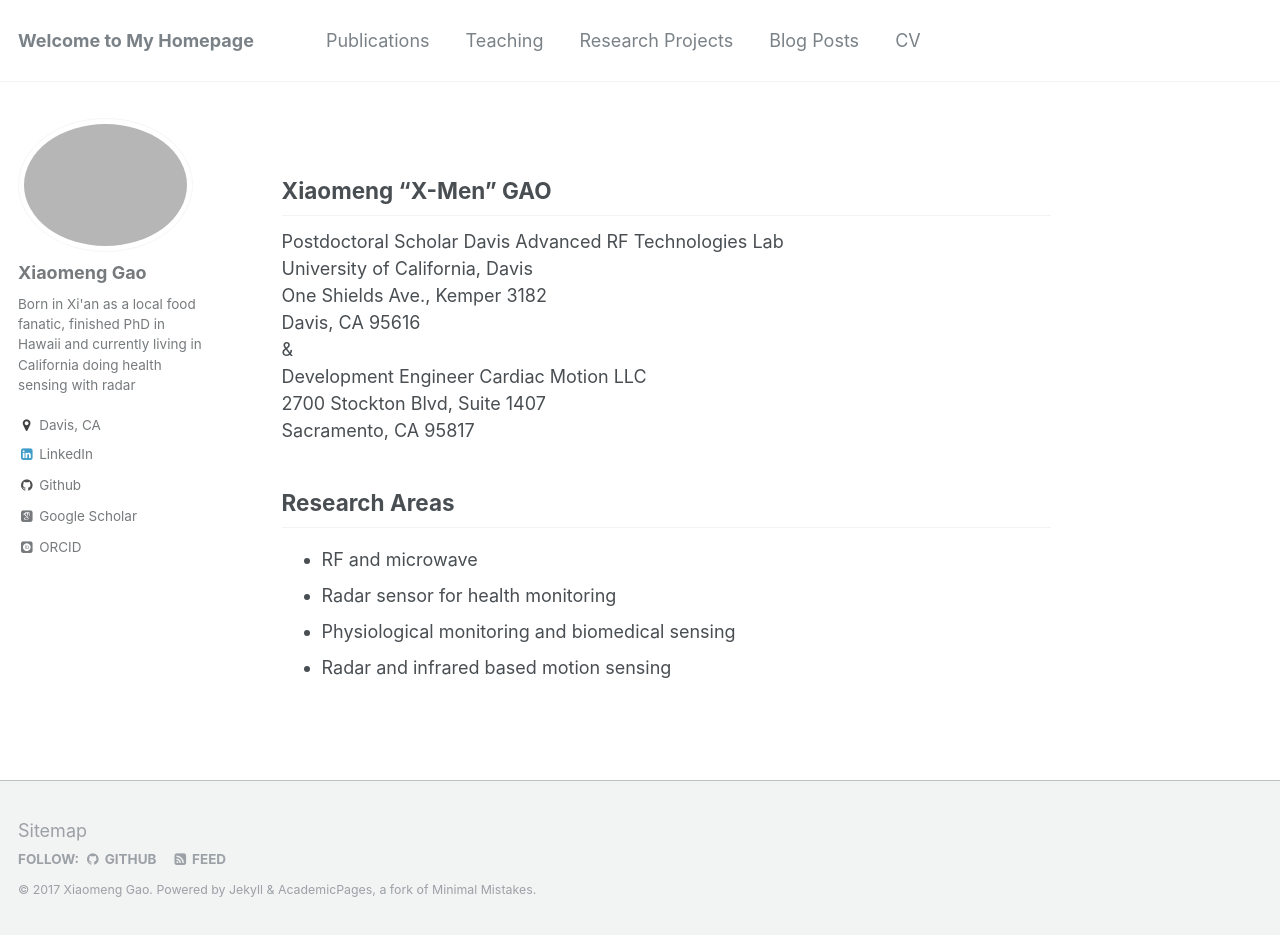
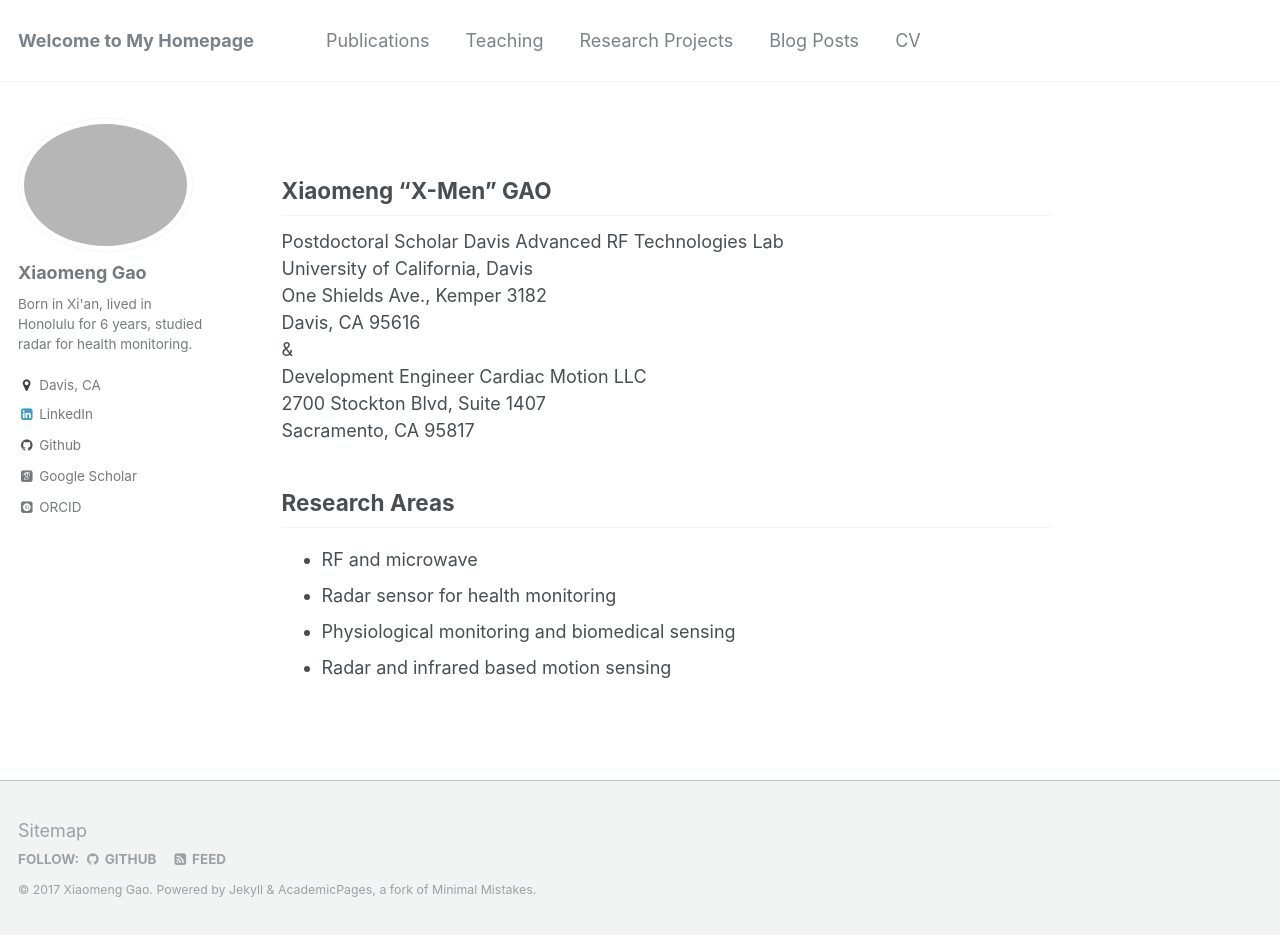
Before and after one commit to x-mengao/x-mengao.github.io, a Jekyll site: the page built from _pages/about.md, in a window 1280 px wide and 935 px high. Built offline with Jekyll 4.4.1, drawn with Linux system fonts in a browser that asks for light colours; some web fonts are replaced.

Commit message:
Update _config.yml

```diff
--- a/_config.yml
+++ b/_config.yml
@@ -80,7 +80,7 @@ analytics:
 author:
   name             : "Xiaomeng Gao"
   avatar           : "profile.png"
-  bio              : "Born in Xi'an as a local food fanatic, finished PhD in Hawaii and currently living in California doing health sensing with radar"
+  bio              : "Born in Xi'an, lived in Honolulu for 6 years, studied radar for health monitoring."
   location         : "Davis, CA"
   employer         :
   googlescholar    : "https://scholar.google.com/citations?user=ev56Ug0AAAAJ&hl=en"
```
